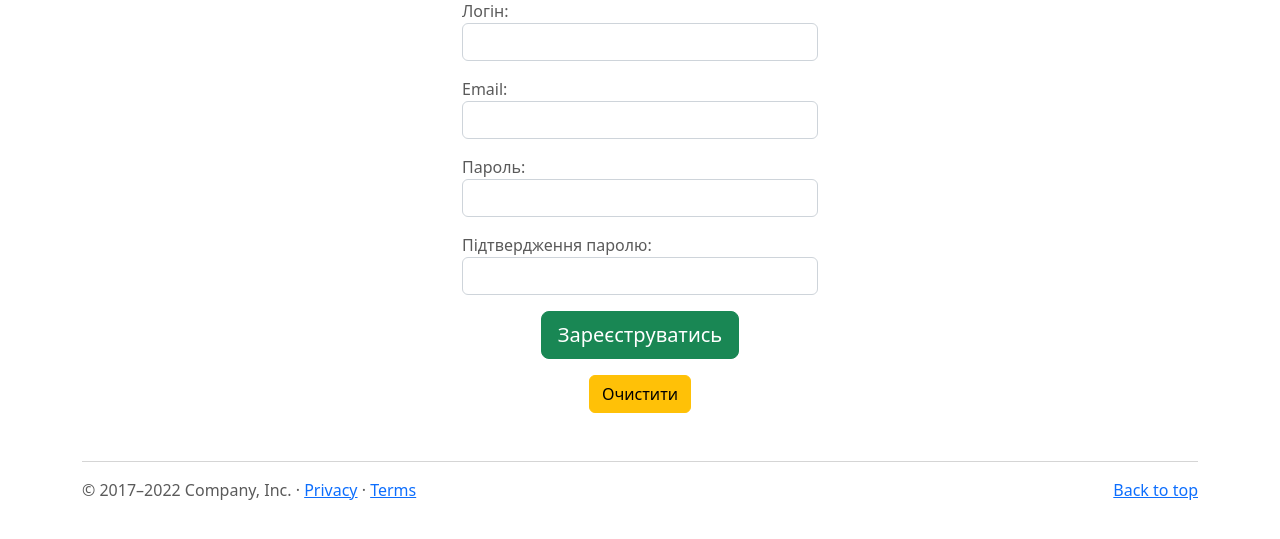
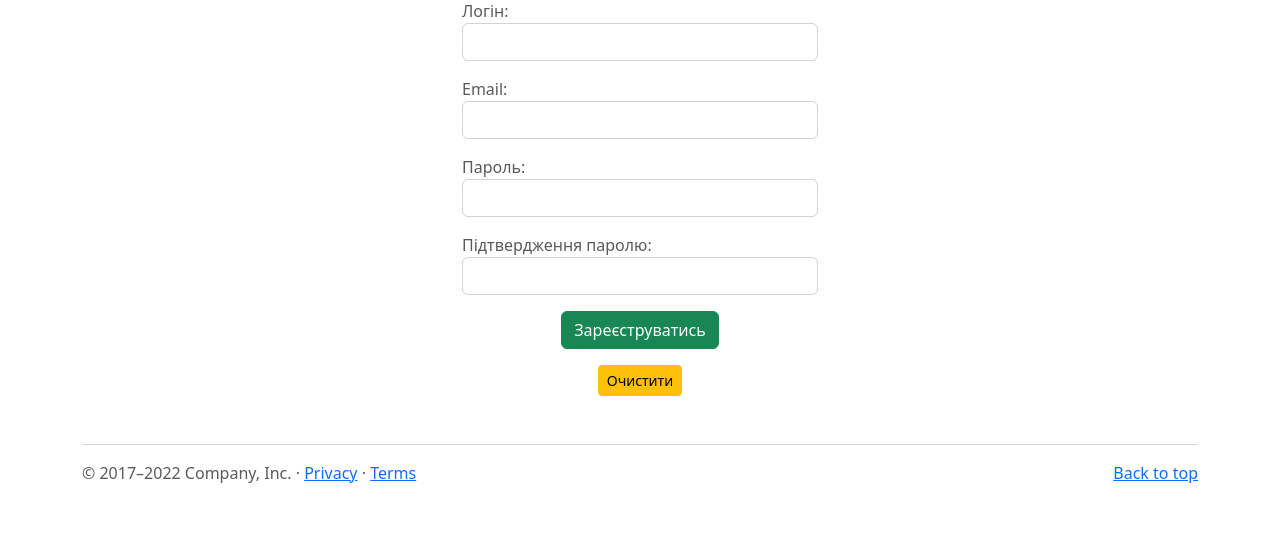
Before and after one commit to polutov/Univer, a Django app: page /account/signup in a window 1280 px wide. Shown: the part 147-686 px from the top of the page. Run offline with Django 4.2, Linux system fonts and the light colour scheme; some libraries are stand-ins or nearby versions.

Commit message:
Edited .gitignore

```diff
--- a/templates/account/signup.html
+++ b/templates/account/signup.html
@@ -35,10 +35,10 @@
                     </div>
                     <div class="form-group row text-center">
                         <div class="col-md-12">
-                            <button class="btn btn-lg btn-success" type="submit">Зареєструватись</button>
+                            <button class="btn btn-success" type="submit">Зареєструватись</button>
                         </div>
                         <div class="col-md-12 mt-3">
-                            <button class="btn btn-warning" type="reset">Очистити</button>
+                            <button class="btn btn-sm btn-warning" type="reset">Очистити</button>
                         </div>
                     </div>
                 </form>
```
